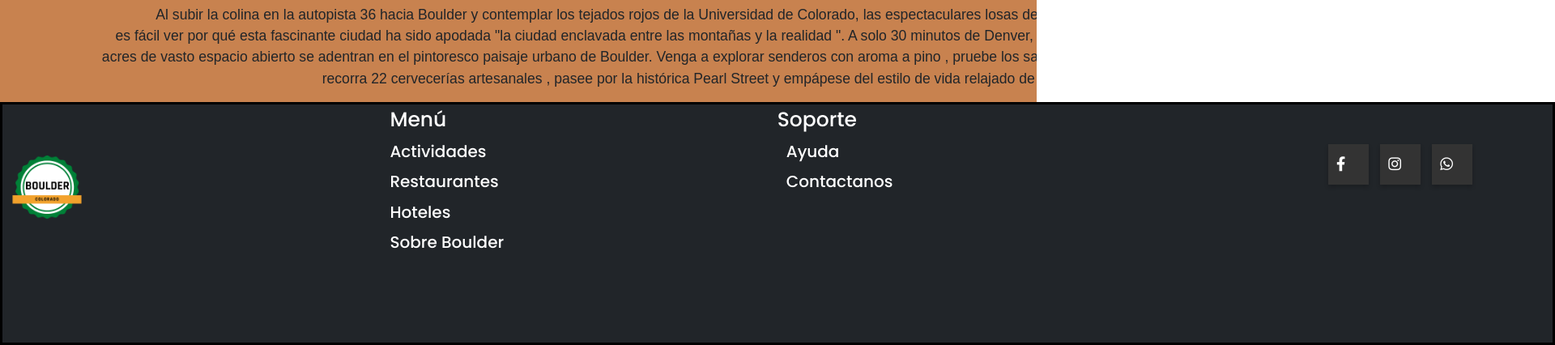
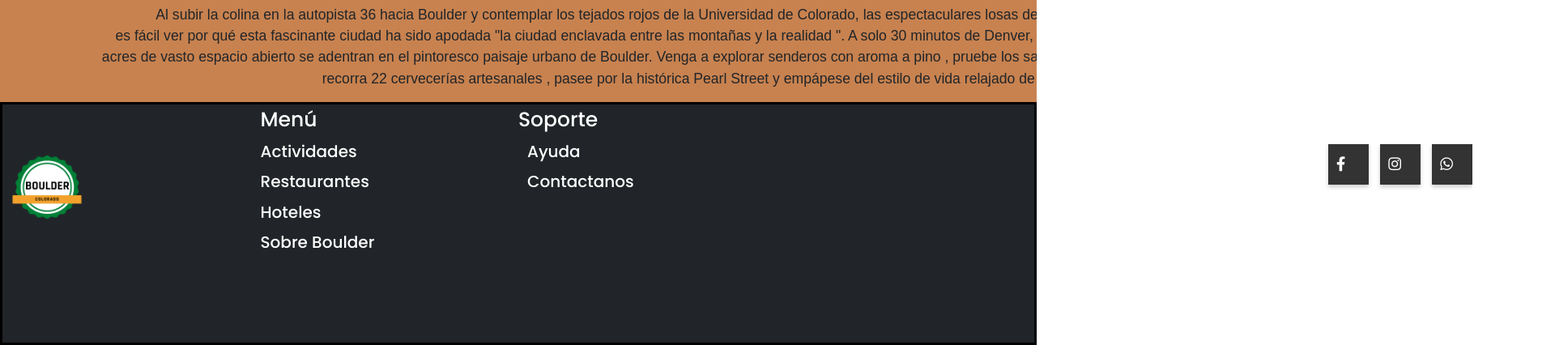
Before and after one commit to felipevallejo1/bouldercolorado, a website: page index.html in a window 1280 px wide. Shown: the part 3357-3783 px from the top of the page at 81% size, 1920 px wide, since content can reach past the window. Drawn offline with nearby package versions, Linux system fonts and the light colour scheme; a web font is replaced by a local one.

Commit message:
version final entrega

```diff
--- a/scss/style.scss
+++ b/scss/style.scss
@@ -652,7 +652,7 @@ footer {
     grid-area: footer;
     border: solid black;
     height: 18.75rem;
-    width: 119.97rem;
+    width: 100%;
     font-family: 'Poppins', sans-serif;
 
     .img-logo {
```
Also changed, not shown: index.html (+1 -1 lines), pages/restaurantes.html (+1 -90 lines), style/style.css.
